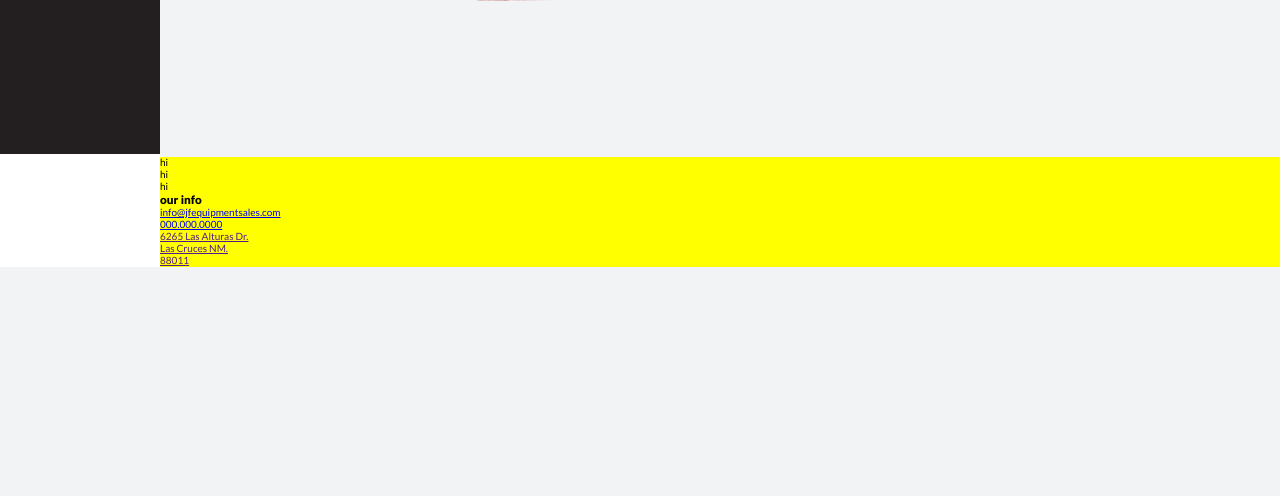
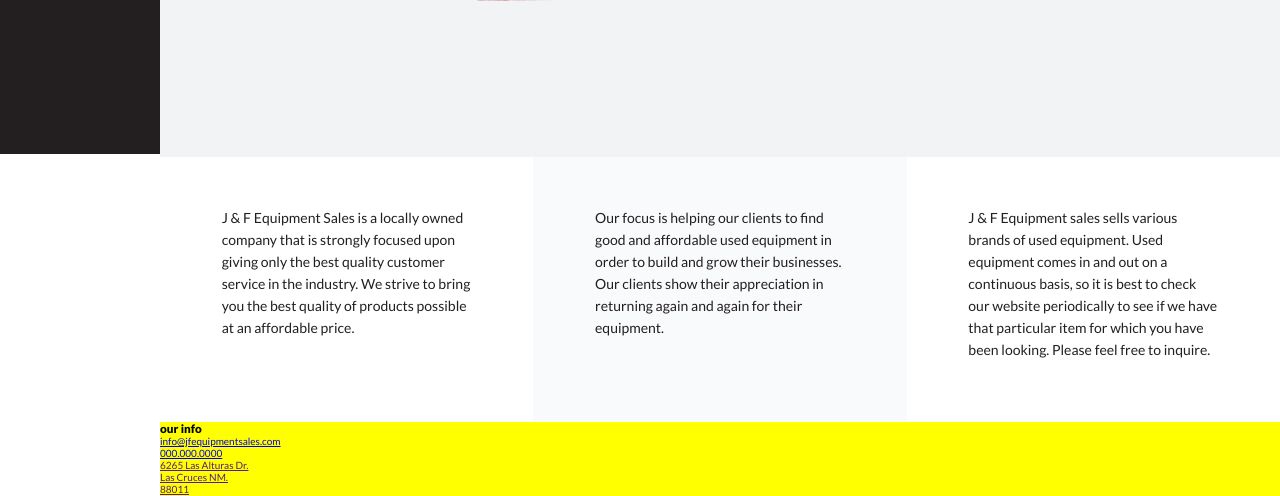
Before and after one commit to kellyannmcnamara01/jf-equipment, a PHP site: page / in a window 1280 px wide. Shown: the part 643-1139 px from the top of the page. Before the commit the page ends 910 px from the top, so only its background shows below. Run offline with PHP 8.4, Linux system fonts and the light colour scheme.

Commit message:
three cols

```diff
--- a/index.html
+++ b/index.html
@@ -36,16 +36,16 @@
             <div class="clear"></div>
         </div>
         <div id="three-callouts">
-            <div class="col">
                 <div class="col-3">
-                    <p>hi</p>
+                    <p>J & F Equipment Sales is a locally owned company that is strongly focused upon giving only the best quality customer service in the industry. We strive to bring you the best quality of products possible at an affordable price.</p>
                 </div>
                 <div class="col-3">
-                    <p>hi</p>
+                    <p>Our focus is helping our clients to find good and affordable used equipment in order to build and grow their businesses. Our clients show their appreciation in returning again and again for their equipment. </p>
                 </div>
                 <div class="col-3">
-                    <p>hi</p>
+                    <p>J & F Equipment sales sells various brands of used equipment. Used equipment comes in and out on a continuous basis, so it is best to check our website periodically to see if we have that particular item for which you have been looking. Please feel free to inquire.</p>
                 </div>
+                <div class="clear"></div>
             </div>
         </div>
         <footer>
--- a/main.css
+++ b/main.css
@@ -124,6 +124,26 @@ main {
     margin-left: 150px;
     max-width: 1000px;
 }
+#three-callouts {
+
+}
+.col-3 {
+    width: 33.333%;
+    float: left;
+    background: #fff;
+    padding: 50px 20px 35px;
+    min-height: 265px;
+}
+.col-3:nth-child(2) {
+    background: #f9fafb;
+}
+.col-3 p {
+    max-width: 250px;
+    color: #231f20;
+    font-size: 1.4em;
+    font-weight: 400;
+    line-height: 22px;
+}
 footer {
     width: 100%;
 }
```
